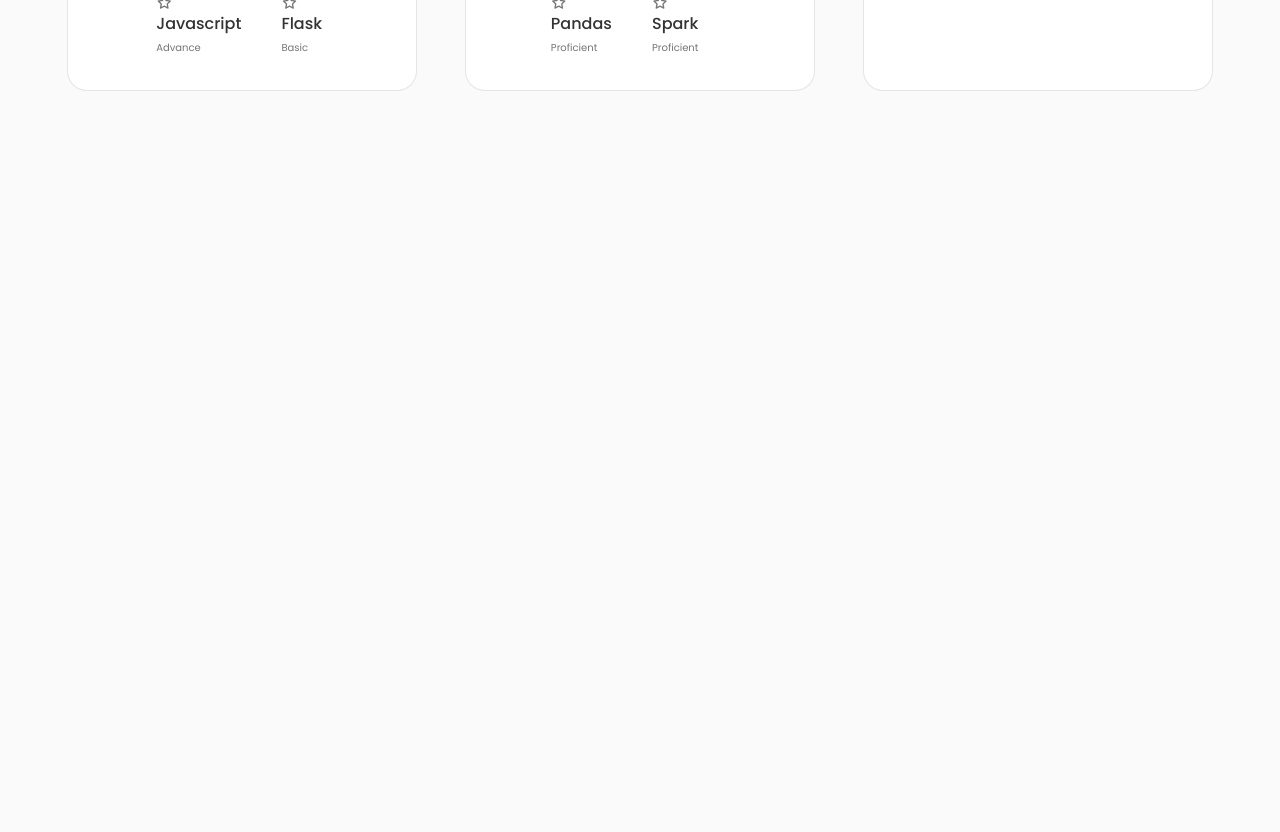
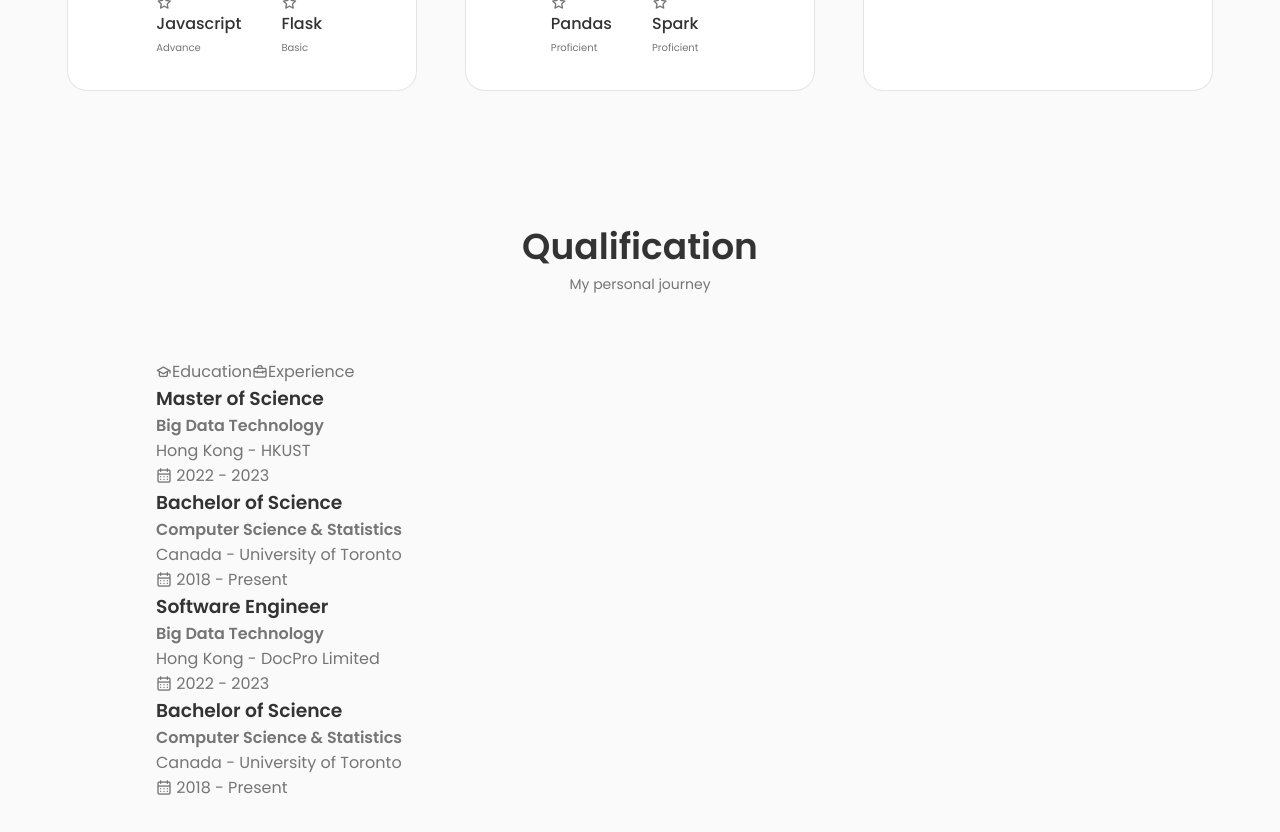
Before and after one commit to yhuang1berta/personal_site, a React (Create React App) app: page / in a window 1280 px wide. Shown: the part 1540-2372 px from the top of the page. Before the commit the page ends 1663 px from the top, so only its background shows below. Built offline with nearby package versions, Linux system fonts and the light colour scheme.

Commit message:
updating progress

```diff
--- a/src/App.js
+++ b/src/App.js
@@ -4,6 +4,7 @@ import Header from "./components/Header/Header"
 import Home from "./components/Home/Home"
 import About from "./components/About/About"
 import Skills from './components/Skills/Skills';
+import Qualification from './components/Qualification/Qualification';
 
 const App = () => {
   return (
@@ -13,6 +14,7 @@ const App = () => {
         <Home />
         <About />
         <Skills />
+        <Qualification />
       </div>
       {/* <h1 style={{fontSize: "100px", textAlign: "center"}}>Even though I think typing on Whatsapp is easier</h1> */}
     </div>
--- /dev/null
+++ b/src/components/Qualification/Qualification.jsx
@@ -0,0 +1,99 @@
+import React from 'react'
+import './Qualification.css'
+
+const Qualification = () => {
+  return (
+    <section className="qualification section">
+        <h2 className="section__title">Qualification</h2>
+        <span className="section__subtitle">My personal journey</span>
+
+        <div className="qualification__container container">
+            <div className="qualification__tabs">
+                <div className="qualification__button qualification__active button--flex">
+                    <i className="uil uil-graduation-cap qualification__icon"></i> Education
+                </div>
+
+                <div className="qualification__button button--flex">
+                    <i className="uil uil-briefcase-alt qualification__icon"></i> Experience
+                </div>
+            </div>
+
+            <div className="qualification__sections">
+                <div className="qualification__content">
+                    <div className="qualification__data">
+                        <div>
+                            <h3 className="qualification__title">Master of Science</h3>
+                            <h4>Big Data Technology</h4>
+                            <span className="qualification__subtitle">Hong Kong - HKUST</span>
+                            <div className="qualification__calendar">
+                                <i className="uil uil-calendar-alt"></i> 2022 - 2023
+                            </div>
+                        </div>
+
+                        <div>
+                            <span className="qualification__rounder"></span>
+                            <span className="qualification__line"></span>
+                        </div>
+                    </div>
+
+                    <div className="qualification__data">
+                        <div></div>
+
+                        <div>
+                            <span className="qualification__rounder"></span>
+                            <span className="qualification__line"></span>
+                        </div>
+
+                        <div>
+                            <h3 className="qualification__title">Bachelor of Science</h3>
+                            <h4>Computer Science & Statistics</h4>
+                                <span className="qualification__subtitle">Canada - University of Toronto</span>
+                                <div className="qualification__calendar">
+                                    <i className="uil uil-calendar-alt"></i> 2018 - Present
+                                </div>
+                        </div>
+                    </div>
+                </div>
+
+                <div className="qualification__content">
+                    <div className="qualification__data">
+                        <div>
+                            <h3 className="qualification__title">Software Engineer</h3>
+                            <h4>Big Data Technology</h4>
+                            <span className="qualification__subtitle">Hong Kong - DocPro Limited</span>
+                            <div className="qualification__calendar">
+                                <i className="uil uil-calendar-alt"></i> 2022 - 2023
+                            </div>
+                        </div>
+
+                        <div>
+                            <span className="qualification__rounder"></span>
+                            <span className="qualification__line"></span>
+                        </div>
+                    </div>
+
+                    <div className="qualification__data">
+                        <div></div>
+
+                        <div>
+                            <span className="qualification__rounder"></span>
+                            <span className="qualification__line"></span>
+                        </div>
+
+                        <div>
+                            <h3 className="qualification__title">Bachelor of Science</h3>
+                            <h4>Computer Science & Statistics</h4>
+                                <span className="qualification__subtitle">Canada - University of Toronto</span>
+                                <div className="qualification__calendar">
+                                    <i className="uil uil-calendar-alt"></i> 2018 - Present
+                                </div>
+                        </div>
+                    </div>
+                </div>
+            </div>
+        </div>
+    </section>
+  )
+}
+
+export default Qualification
--- a/src/components/Skills/Skills.css
+++ b/src/components/Skills/Skills.css
@@ -49,3 +49,31 @@
 .skills__level {
     font-size: var(--tiny-font-size);
 }
+
+@media screen and (max-width: 992px) {
+    .skills__container {
+        grid-template-columns: 1fr;
+        row-gap: 2rem;
+    }
+}
+
+@media screen and (max-width: 576px) {
+    .skills__container {
+        grid-template-columns: max-content;
+    }
+
+    .skills__content {
+        padding: 1.5rem;
+    }
+}
+
+@media screen and (max-width: 350px) {
+    .skills__container {
+        grid-template-columns: max-content;
+        justify-content: center;
+    }
+
+    .skills__name {
+        font-size: var(--small-font-size);
+    }
+}
```
Also changed, not shown: src/components/Qualification/Qualification.css (added).
